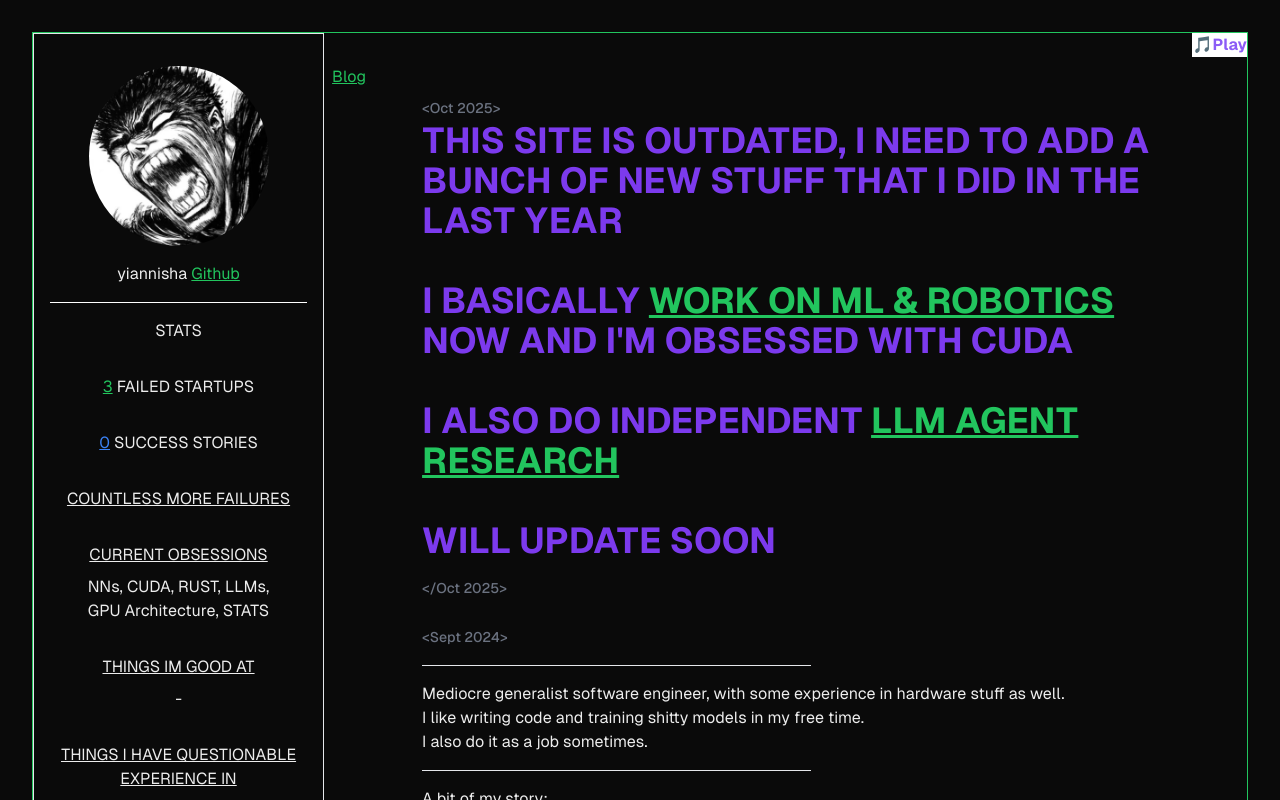
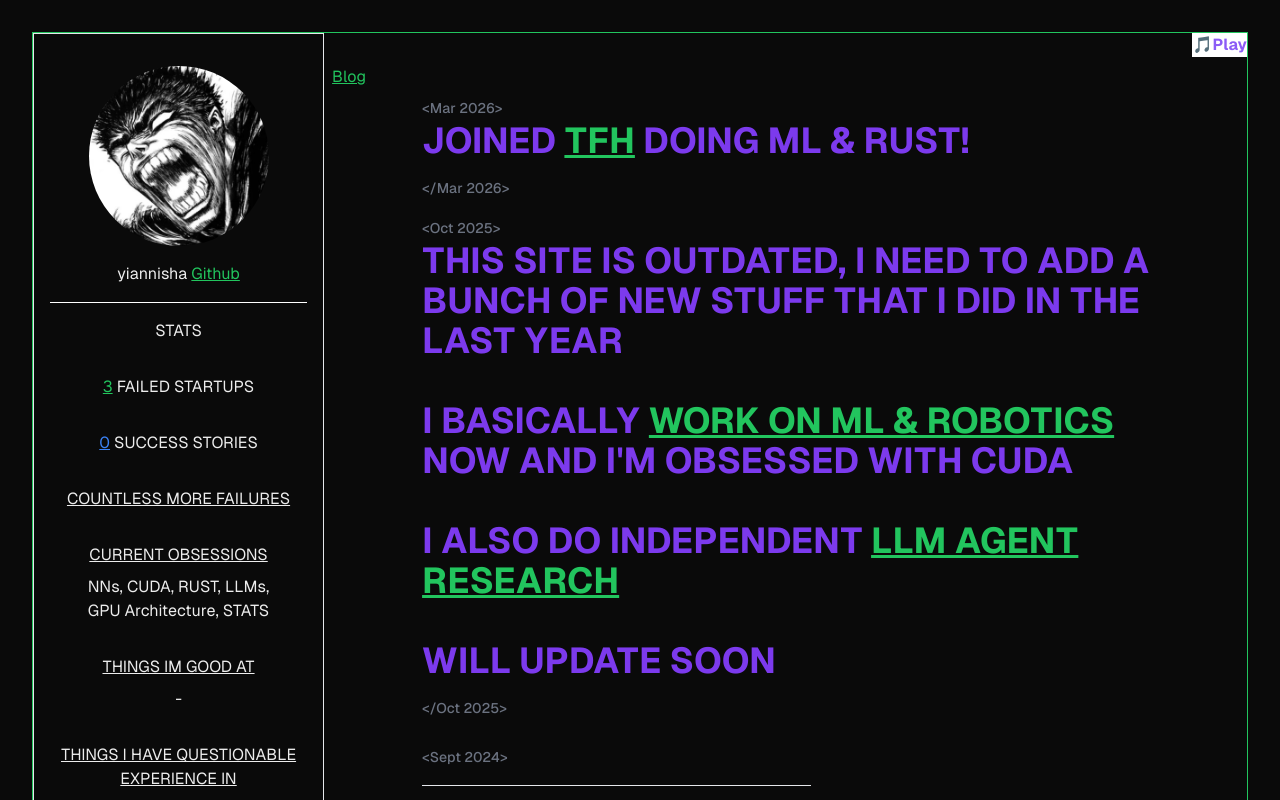
Before and after one commit to yiannisha/personal-blog, a Next.js app: page / in a window 1280 px wide. Shown: the top 800 px of the page. Built offline with nearby package versions, Linux system fonts and the light colour scheme; a web font is replaced by a local one.

Commit message:
update current job

```diff
--- a/pages/components/Main.tsx
+++ b/pages/components/Main.tsx
@@ -7,6 +7,12 @@ export default function Main(props: MainProps) {
   return (
     <div className={`${props.className} px-2 sm:px-6 md:px-12 py-12`}>
         <span className="text-4xl font-bold text-violet-600">
+            <span className="text-sm font-medium text-gray-500">{'<'}Mar 2026{'>'}</span>
+            <br />
+            JOINED <a href="https://www.toolsforhumanity.com/" className="underline text-green-500">TFH</a> DOING ML & RUST!
+            <br />
+            <span className="text-sm font-medium text-gray-500">{'</'}Mar 2026{'>'}</span>
+            <br />
             <span className="text-sm font-medium text-gray-500">{'<'}Oct 2025{'>'}</span>
             <br />
             THIS SITE IS OUTDATED, I NEED TO ADD A BUNCH OF NEW STUFF THAT I DID IN THE LAST YEAR
```
